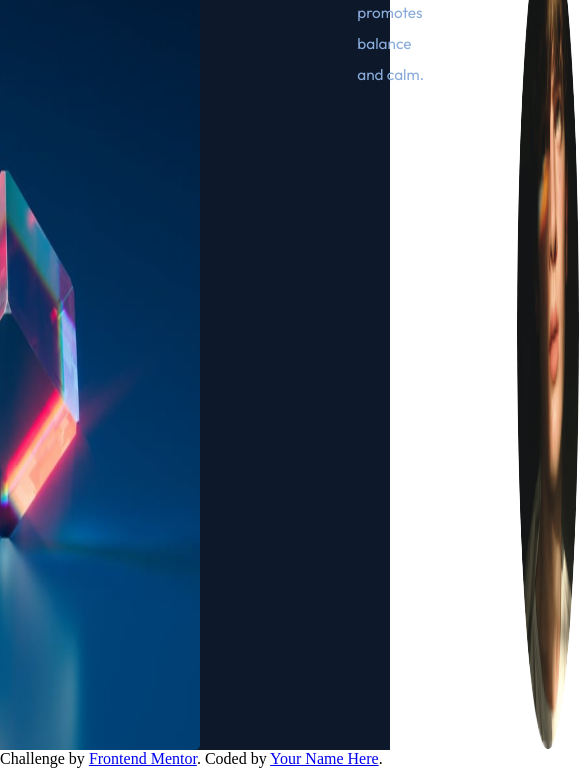
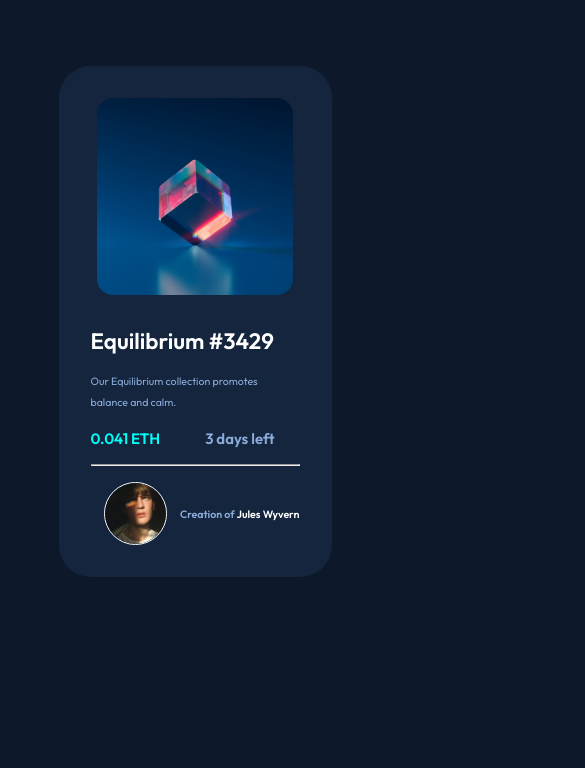
Before and after one commit to roseandlily33/NFT-Product-Preview-Card, a plain HTML site: page index.html in a window 390 px wide. Shown: the part 94-862 px from the top of the page, 585 px wide, since content can reach past the window. Drawn offline with Linux system fonts and the light colour scheme.

Commit message:
Finished mobile design

```diff
--- a/index.html
+++ b/index.html
@@ -12,11 +12,12 @@
 <body>
   <main class="container">
     <img src="images/image-equilibrium.jpg" alt="equilibrium image" />
+    <div class="mainContent">
     <h1>
       Equilibrium #3429
     </h1>
     <p>
-      Our Equilibrium collection promotes balance and calm.
+      Our Equilibrium collection promotes <br> balance and calm.
     </p>
     <div class="info">
     <h3 class="eth">
@@ -25,12 +26,15 @@
     <h3 class="days">
       3 days left
     </h3>
+    </div>
+    <hr>
     <div class="user">
       <img src="images/image-avatar.png" alt="image of Jules Wyvern" />
     <h4>
       Creation of <span>Jules Wyvern</span>
     </h4>
   </div>
+</div>
   </main>
 
 
@@ -42,9 +46,5 @@
 
 
 
-  <div class="attribution">
-    Challenge by <a href="https://www.frontendmentor.io?ref=challenge" target="_blank">Frontend Mentor</a>.
-    Coded by <a href="#">Your Name Here</a>.
-  </div>
 </body>
 </html>
--- a/style.css
+++ b/style.css
@@ -25,52 +25,81 @@
     padding: 0;
     box-sizing: border-box;
 }
+body{
+    background-color: var(--VerydarkblueMain);
+    font-family: var(--Outfit);
+    padding-block: 10em;
+}
 
 .container {
-    background-color: var(--VerydarkblueMain);
-    font-size: var(--step-0);
-    font-family: var(--Outfit);
+    display: flex;
+    flex-direction: column;
+    background-color: var(--VerydarkblueCard);
+    flex-wrap: wrap;
+    flex-grow: 5 2 auto;
     color: var(--Softblue);
-    display: flex;
-    align-content: center;
-    justify-content: center;
-    height: 100vh;
+    margin: 0 auto;
+    padding: 1em;
+    border-radius: 2em;
+    max-width: 70%;
 }
 
 img {
     border-radius: 5px;
-    max-width: 100%;
+    max-width:95%;
+    padding: 1em;
+    border-radius: 2em;
+    margin: 0 auto;
+
 }
-
+.mainContent{
+    display: flex;
+    flex-direction: column;
+    gap: 1em;
+    flex-wrap: wrap;
+    padding: 1em;
+}
 h1 {
     color: var(--White);
     font-weight: bold;
+    font-size: var(--step-2);
 }
 p{
     line-height: 2em;
+    font-size: var(--step--2);
 
 }
 .info{
     display: flex;
+    font-size: var(--step--1);
     flex-direction: row;
-    justify-content: space-evenly;
+    align-content: space-around;
+
+}
+hr{
+    color: var(--VerydarkblueLine);
+    max-width: 100%;
 }
 .eth{
     color: var(--Cyan);
-    font-weight: bold;
-
 }
 .days{
-
-
+   padding-left: 3em;
 }
 .user{
     display: flex;
     flex-direction: row;
+    font-size: var(--step--2);
+
 }
 .user img{
-    border-radius: 100%;
+    border-radius: 50%;
+    width: 30%;
     border: 1px solid white;
+    padding: 0;
+}
+.user h4{
+    align-self: center;
 }
 .user span{
     color: var(--White);
```
